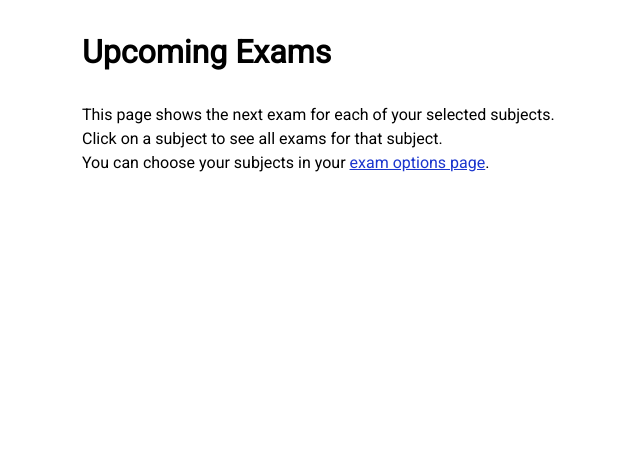
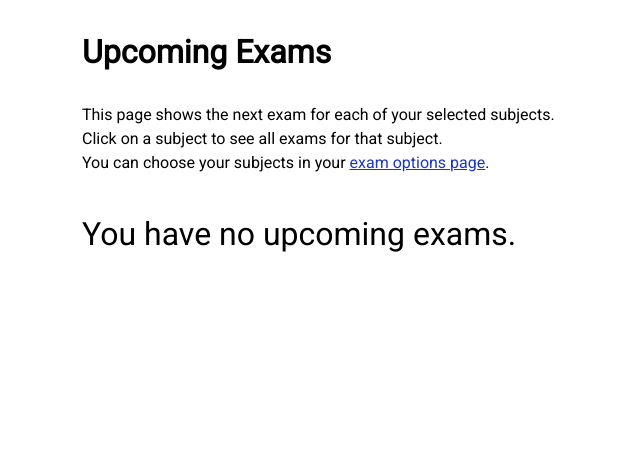
Before and after one commit to rubenparnell/examcountdown_v2, a Flask app: page /exams/1 in a window 1280 px wide. Shown: the part 77-528 px from the top of the page, without its empty margins (0-640 px from the left). Run offline with Flask 3, Linux system fonts and the light colour scheme; the visitor is signed in with stand-in values (Sample User, id 1); data that the repository does not hold is empty; some libraries are stand-ins or nearby versions.

Commit message:
fixed upcoming exams for logged in users not filtering properly

```diff
--- a/app/templates/exams.html
+++ b/app/templates/exams.html
@@ -18,6 +18,10 @@
             Click on a subject to see all exams for that subject.<br>
             You can choose your subjects in your <a href="{{url_for("main.exam_options")}}">exam options page</a>.
         </p>
+        {% if exams_by_category.items() | length == 0 %}
+        <br>
+        <h2>You have no upcoming exams.</h2>
+        {% endif %}
       {% else %}
         <p>
             This page shows the next exam for each subject.<br>
--- a/app/views.py
+++ b/app/views.py
@@ -4,8 +4,8 @@ from flask_login import login_required, current_user, login_user, logout_user
 from flask_mail import Message
 from itsdangerous import SignatureExpired
 from werkzeug.security import generate_password_hash, check_password_hash
-from datetime import datetime, timedelta
-from sqlalchemy import and_
+from datetime import datetime
+from sqlalchemy import and_, or_
 from uuid import uuid4
 import requests
 from app import db, mail, s
@@ -440,18 +440,26 @@ def showExams(exams):
 
   return ordered_exams_by_category
 
-
 @main.route("/exams/<string:level>")
 def exams(level):
   if current_user.is_authenticated:
     # Fetch all exams from the database
-    subjects = []
-    for subject in current_user.selected_subjects:
-      subjects.append(subject['subject'])
+    filters = []
+    for subj in current_user.selected_subjects:
+        if subj['tier'] == "-":
+            # Match exams where tier is NULL or empty string
+            tier_filter = or_(Exams.tier.is_(None), Exams.tier == '')
+        else:
+            tier_filter = Exams.tier == subj['tier']
 
-    exams = Exams.query.filter(and_(Exams.subject.in_(subjects),
-                                    Exams.level == level,
-                                    )).all()
+        filters.append(and_(
+            Exams.subject == subj['subject'],
+            Exams.board == subj['board'],
+            tier_filter,
+            Exams.level == level
+        ))
+
+    exams = Exams.query.filter(or_(*filters)).all()
 
   else:
     exams = Exams.query.filter_by(level=level).all()
```
